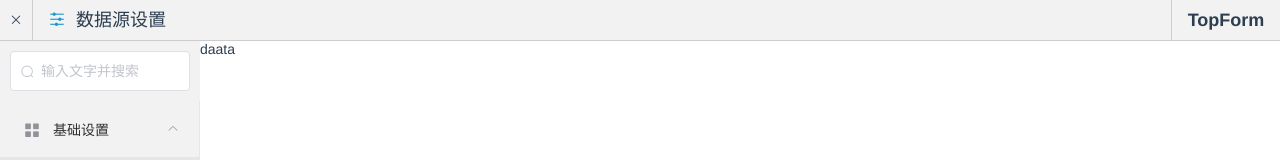
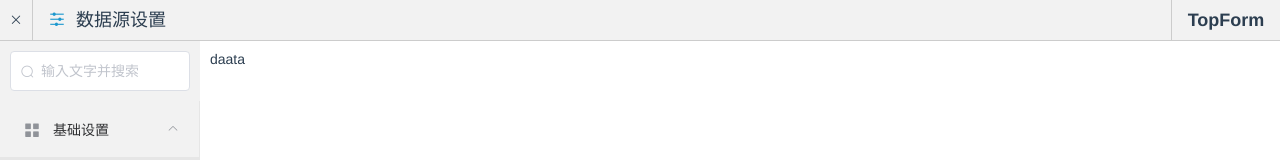
Before and after one commit to wa-monster/form, a Vue app: page /#/base/data in a window 1280 px wide. Shown: the top 160 px of the page. Built offline with nearby package versions, Linux system fonts and the light colour scheme.

Commit message:
router-view样式

```diff
--- a/src/layout/Index.vue
+++ b/src/layout/Index.vue
@@ -19,7 +19,9 @@
           ></MenuItem>
         </el-menu>
       </div> -->
-      <router-view />
+      <div class="box">
+        <router-view />
+      </div>
     </el-row>
   </div>
 </template>
@@ -52,4 +54,10 @@ export default{
 .main{
   height:calc(100% - 41px)
 }
+.box{
+  box-sizing:border-box;
+  width:calc(100% - 200px);
+  float:left;
+  padding: 10px;
+}
 </style>
--- a/src/views/Platform/Directive.vue
+++ b/src/views/Platform/Directive.vue
@@ -2,20 +2,44 @@
   <div class="instruction">
     <div class="myform-header">
       <div class="btn-group">
-        <el-button type="primary" size="medium" @click="addDialogVisible = true">添加</el-button>
-        <el-button type="danger" size="medium" @click="remove">删除</el-button>
-        <el-button type="info" size="medium" @click="edit">修改</el-button>
+        <el-button
+          type="primary"
+          size="medium"
+          @click="addDialogVisible = true"
+        >
+          添加
+        </el-button>
+        <el-button
+          type="danger"
+          size="medium"
+          @click="remove"
+        >
+          删除
+        </el-button>
+        <el-button
+          type="info"
+          size="medium"
+          @click="edit"
+        >
+          修改
+        </el-button>
         <el-input
+          v-if="inputVisible"
+          ref="searchInput"
+          v-model="inputValue"
           class="searchInput"
-          v-if="inputVisible"
-          v-model="inputValue"
-          ref="searchInput"
           size="medium"
           placeholder="请输入指令名称"
           @keyup.enter.native="handleInputConfirm"
           @blur="clearVal"
         ></el-input>
-        <el-button v-else size="medium" @click="showInput">查询</el-button>
+        <el-button
+          v-else
+          size="medium"
+          @click="showInput"
+        >
+          查询
+        </el-button>
       </div>
       <hr />
     </div>
@@ -26,25 +50,47 @@
         style="width: 100%"
         @selection-change="handleSelectionChange"
       >
-        <el-table-column type="selection" width="55" align="center"></el-table-column>
-        <el-table-column prop="name" label="指令名称" width="180" align="center"></el-table-column>
-        <el-table-column prop="code" label="代码" align="center"></el-table-column>
-        <el-table-column prop="params" label="参数描述" align="center" :formatter="formatter"></el-table-column>
-        <el-table-column prop="fn" label="功能" align="center"></el-table-column>
+        <el-table-column
+          type="selection"
+          width="55"
+          align="center"
+        ></el-table-column>
+        <el-table-column
+          prop="name"
+          label="指令名称"
+          width="180"
+          align="center"
+        ></el-table-column>
+        <el-table-column
+          prop="code"
+          label="代码"
+          align="center"
+        ></el-table-column>
+        <el-table-column
+          prop="params"
+          label="参数描述"
+          align="center"
+          :formatter="formatter"
+        ></el-table-column>
+        <el-table-column
+          prop="fn"
+          label="功能"
+          align="center"
+        ></el-table-column>
       </el-table>
     </div>
     <div class="myform-footer"></div>
     <addDialog
+      :visible="addDialogVisible"
+      :form-data="instructionForm"
+      type="add"
       @changeSate="closeDiglog"
-      :visible="addDialogVisible"
-      :formData="instructionForm"
-      type="add"
     ></addDialog>
     <editDialog
+      :visible="editDialogVisible"
+      :form-data="currentData[0]"
+      type="edit"
       @changeSate="closeDiglog"
-      :visible="editDialogVisible"
-      :formData="currentData[0]"
-      type="edit"
     ></editDialog>
     <!-- <el-dialog title v-if="dialogFormVisible" :visible.sync="dialogFormVisible" @close="resetForm">
       <el-form
@@ -118,10 +164,14 @@
   </div>
 </template>
 <script>
-import addDialog from "./dialog/instructionDiaglog.vue";
-import editDialog from "./dialog/instructionDiaglog.vue";
+import addDialog from "@/views/dialog/instructionDiaglog.vue";
+import editDialog from "@/views/dialog/instructionDiaglog.vue";
 export default {
   name:'Directive',
+  components: {
+    addDialog,
+    editDialog
+  },
   data() {
     return {
       inputValue: "",
@@ -269,10 +319,6 @@ export default {
       this.inputVisible = false;
       this.inputValue = "";
     }
-  },
-  components: {
-    addDialog,
-    editDialog
   }
 };
 </script>
```
